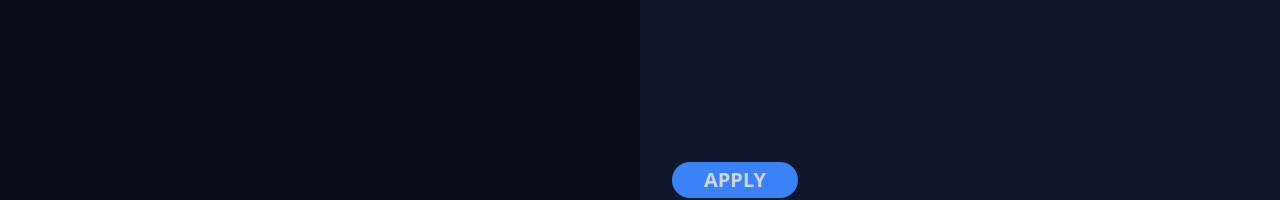
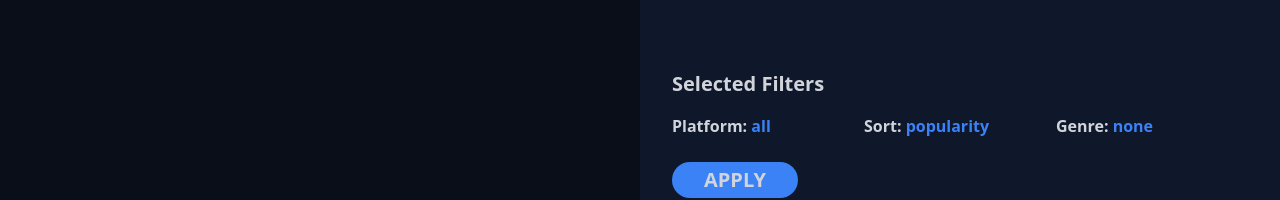
Before and after one commit to the-man2004/free-2-play, a Vue app: page / in a window 1280 px wide. Both pictures are taken after a click on the button "Sort". Shown: the part 570-770 px from the top of the page. Built offline with nearby package versions, Linux system fonts and the light colour scheme; no server answers.

Commit message:
Sidebar now fetches data when changes are applied.

```diff
--- a/src/components/FilterSidebar.vue
+++ b/src/components/FilterSidebar.vue
@@ -23,13 +23,17 @@
           </div>
           <div>
             <figure>
-              <figcaption class="mb-2 text-xl">
+              <figcaption class="mb-2 text-md md:text-xl">
                 <button @click="togglePlatform">
                   Platform
                   <i class="fa-solid fa-sort-down relative -top-1 ml-px"></i>
                 </button>
               </figcaption>
-              <ul v-if="isPlatformOpen" class="mt-4 p-4 rounded-lg bg-gray-800">
+              <ul
+                v-if="isPlatformOpen"
+                @click="handlePlatformClick"
+                class="mt-4 p-4 rounded-lg bg-gray-800"
+              >
                 <li><button>PC</button></li>
                 <li><button>Browser</button></li>
                 <li><button>All</button></li>
@@ -39,13 +43,17 @@
           <div class="h-px my-2 bg-gray-800"></div>
           <div>
             <figure>
-              <figcaption class="mb-2 text-xl">
+              <figcaption class="mb-2 text-md md:text-xl">
                 <button @click="toggleRelevance">
                   Sort By
                   <i class="fa-solid fa-sort-down relative -top-1 ml-px"></i>
                 </button>
               </figcaption>
-              <ul v-if="isSortByOpen" class="mt-4 p-4 rounded-lg bg-gray-800">
+              <ul
+                v-if="isSortByOpen"
+                @click="handleSortByClick"
+                class="mt-4 p-4 rounded-lg bg-gray-800"
+              >
                 <li><button>Relevance</button></li>
                 <li><button>Popularity</button></li>
                 <li><button>Release Date</button></li>
@@ -56,7 +64,7 @@
           <div class="h-px my-2 bg-gray-800"></div>
           <div class="mb-4">
             <figure>
-              <figcaption class="mb-2 text-xl">
+              <figcaption class="mb-2 text-md md:text-xl">
                 <button @click="toggleGenre">
                   Genre
                   <i class="fa-solid fa-sort-down relative -top-1 ml-px"></i>
@@ -64,7 +72,8 @@
               </figcaption>
               <ul
                 v-if="isGenreOpen"
-                class="max-h-64 overflow-y-auto mt-4 p-4 rounded-lg bg-gray-800 md:max-h-80"
+                @click="handleGenreClick"
+                class="max-h-32 overflow-y-auto mt-4 p-4 rounded-lg bg-gray-800 md:max-h-80"
               >
                 <li><button>MMO</button></li>
                 <li><button>MMORPG</button></li>
@@ -98,7 +107,31 @@
         </div>
       </nav>
       <div class="font-semibold mt-auto p-8">
-        <button class="py-1 px-8 mr-2 rounded-full bg-blue-500 md:text-xl">
+        <div>
+          <figure>
+            <figcaption class="text-xl mb-4">Selected Filters</figcaption>
+            <ul class="grid grid-cols-1 sm:grid-cols-2 lg:grid-cols-3">
+              <li>
+                Platform:
+                <span class="text-blue-500">{{ selectedPlatform }}</span>
+              </li>
+              <li>
+                Sort:
+                <span class="text-blue-500">{{ selectedSortBy }}</span>
+              </li>
+              <li>
+                Genre:
+                <span class="text-blue-500">{{
+                  selectedGenre === null ? "none" : selectedGenre
+                }}</span>
+              </li>
+            </ul>
+          </figure>
+        </div>
+        <button
+          @click="applyChanges"
+          class="mt-6 py-1 px-8 mr-2 rounded-full bg-blue-500 md:text-xl"
+        >
           APPLY
         </button>
       </div>
@@ -113,14 +146,24 @@
 </template>
 
 <script setup>
+import { useGamesStore } from "@/stores/useGamesStore";
 import { ref } from "vue";
 
+const gamesStore = useGamesStore();
+
+// Dropdowns and sidebar variables
 const isSidebarOpen = ref(false);
 
 const isPlatformOpen = ref(false);
 const isSortByOpen = ref(false);
 const isGenreOpen = ref(false);
 
+// Filter and Sort variables
+const selectedPlatform = ref("all");
+const selectedSortBy = ref("popularity");
+const selectedGenre = ref(null);
+
+// Dropdowns and sidebar functions
 const closeDropdowns = () => {
   isPlatformOpen.value = false;
   isSortByOpen.value = false;
@@ -151,6 +194,57 @@ const toggleGenre = () => {
 
   isGenreOpen.value = !isGenreOpen.value;
 };
+
+// Helper functions
+const checkValue = (event) => {
+  const el = event.target;
+
+  if (el.nodeName === "BUTTON") {
+    return el.innerText.toLowerCase().split(" ").join("-");
+  }
+};
+
+// Click handlers
+const handlePlatformClick = (event) => {
+  closeDropdowns();
+
+  const value = checkValue(event);
+
+  if (value !== undefined) {
+    selectedPlatform.value = value;
+  }
+};
+
+const handleSortByClick = (event) => {
+  closeDropdowns();
+
+  const value = checkValue(event);
+
+  if (value !== undefined) {
+    selectedSortBy.value = value;
+  }
+};
+
+const handleGenreClick = (event) => {
+  closeDropdowns();
+
+  const value = checkValue(event);
+
+  if (value !== undefined) {
+    selectedGenre.value = value;
+  }
+};
+
+// Apply changes
+const applyChanges = () => {
+  console.log(selectedPlatform.value);
+  console.log(selectedSortBy.value);
+  console.log(selectedGenre.value);
+
+  toggleSidebar();
+
+  gamesStore.setFilters(selectedPlatform, selectedSortBy, selectedGenre);
+};
 </script>
 
 <style scoped>
--- a/src/components/Headers/HeaderDropdowns/BrowserDropdown.vue
+++ b/src/components/Headers/HeaderDropdowns/BrowserDropdown.vue
@@ -44,7 +44,7 @@ const handleClick = (event) => {
   emit("change");
 };
 const handleAllGamesClick = () => {
-  gamesStore.setFilters("browser", null);
+  gamesStore.setFilters("browser", "popularity", null);
 
   emit("change");
 };
--- a/src/components/Headers/HeaderDropdowns/PCDropdown.vue
+++ b/src/components/Headers/HeaderDropdowns/PCDropdown.vue
@@ -42,7 +42,11 @@ const props = defineProps({
 const handleClick = (event) => {
   const value = event.target.innerText;
 
-  gamesStore.setFilters("pc", value.toLowerCase().split(" ").join("-"));
+  gamesStore.setFilters(
+    "pc",
+    "popularity",
+    value.toLowerCase().split(" ").join("-")
+  );
 
   emit("change");
 };
--- a/src/stores/useGamesStore.js
+++ b/src/stores/useGamesStore.js
@@ -48,8 +48,9 @@ export const useGamesStore = defineStore("games", {
     selectedGame: (state) => state.specificGameData,
   },
   actions: {
-    setFilters(platform, category) {
+    setFilters(platform, sort = "popularity", category) {
       this.platform = platform;
+      this.sort = sort;
       this.category = category;
 
       this.fetchListOfGames();
```
